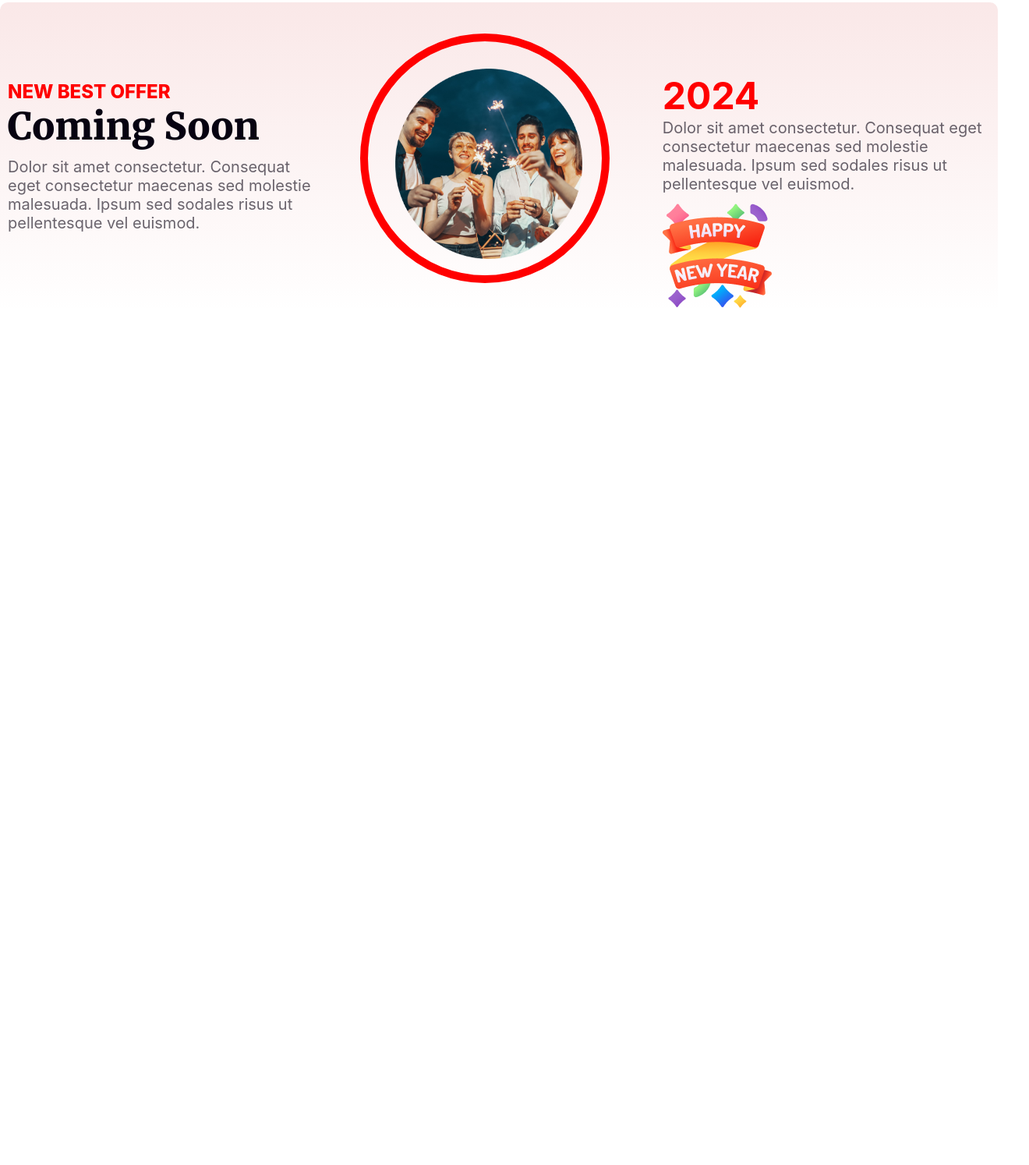
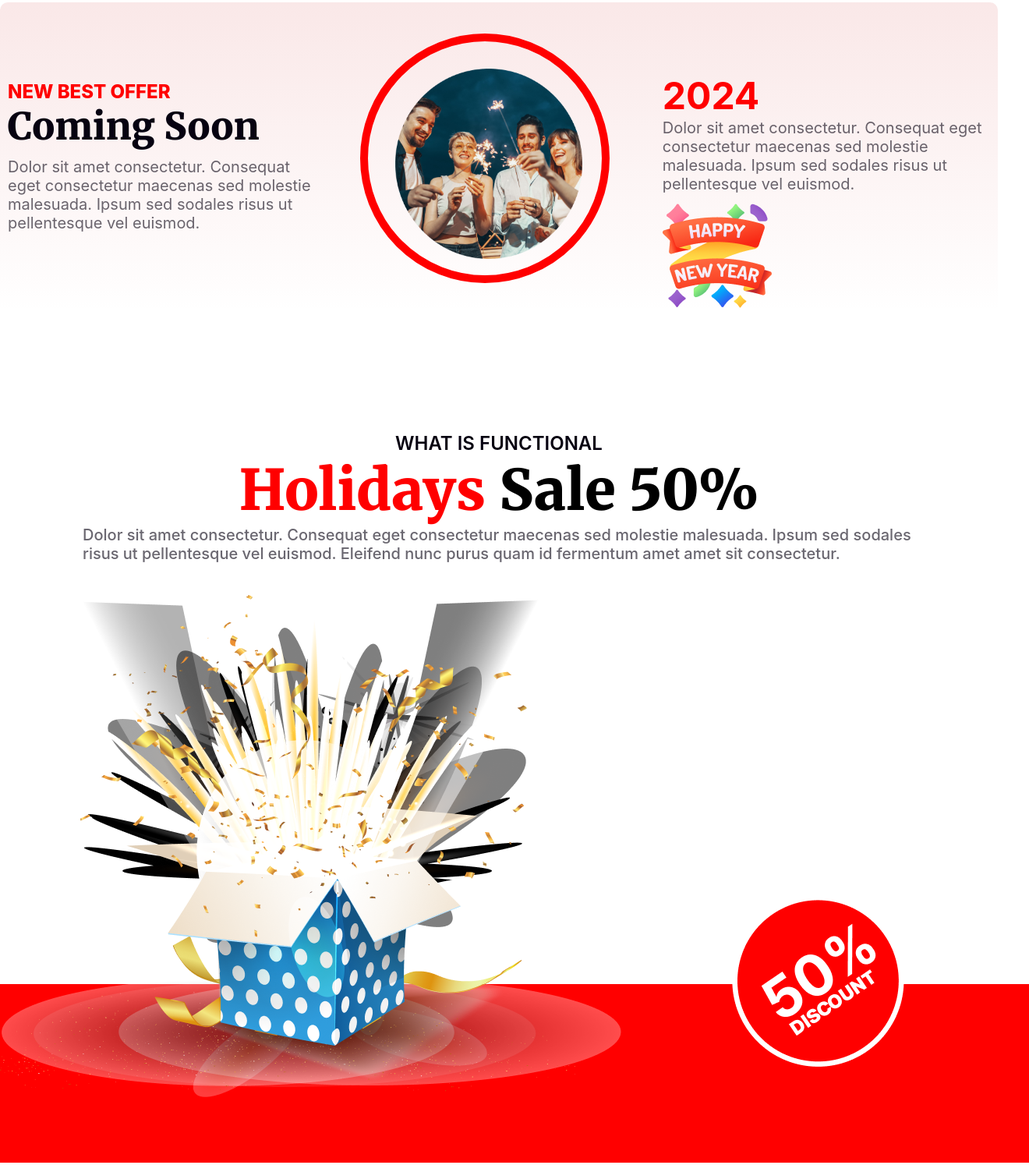
Before and after one commit to Chitra35006/Web_06_new_year, a plain HTML site: page index.html in a window 1280 px wide. Shown: the part 2649-4143 px from the top of the page at 78% size, 1320 px wide, since content can reach past the window. Before the commit the page ends 3082 px from the top, so only its background shows below. Drawn offline with Linux system fonts and the light colour scheme.

```diff
--- a/index.html
+++ b/index.html
@@ -78,6 +78,24 @@
         </section>
 
          <!-- <<<<<<<<<<<<offer section end here>>>>>>>>>>>>>> -->
+         <!-- <<<<<<<<<<<<Holyday section start here>>>>>>>>>>>>>> -->
+        <section class="holyday-container">
+            <div class="holyday-text-container">
+                <h5>WHAT IS FUNCTIONAL</h5>
+                <h4><span>Holidays</span> Sale 50%</h4>
+                <p>Dolor sit amet consectetur. Consequat eget consectetur maecenas sed
+                    molestie malesuada. Ipsum sed sodales risus ut pellentesque vel euismod. Eleifend nunc purus quam id fermentum amet amet sit consectetur.</p>
+            </div>
+            <div class="solid-color-container">
+            </div>
+            <div class="gift-box-container">
+            <img src="images/Group 75.png" alt="">
+            </div>
+            <div class="discount-container">
+            <img src="images/Group 44.png" alt="">
+            </div>
+        </section>
+         <!-- <<<<<<<<<<<<Holyday section end here>>>>>>>>>>>>>> -->
 
     </main>
     <footer>
--- a/styles/style.css
+++ b/styles/style.css
@@ -190,8 +190,9 @@
     height: 400px;
     background: linear-gradient(180.00deg, rgba(204, 27, 27, 0.1),rgba(238, 201, 201, 0) 100%);
     border-radius: 10px;
-    margin-bottom: 30px;
+    margin-bottom: 100px;
     display: flex;
+
 }
 .left-content{
 width: 33%;
@@ -268,3 +269,65 @@
     left: 0;
     bottom: 0;
 }
+/* <<<<<<<holyday-container>>>>>>>>>> */
+.holyday-container{
+max-width: 1320px;
+min-height: 986px;
+margin: 0 auto;
+position: relative;
+margin-bottom: 40px;
+}
+.holyday-text-container{
+display: flex;
+flex-direction: column;
+justify-content: center;
+align-items: center;
+padding-top: 10px;
+width: 1068px;
+height: 260px;
+margin: 0 auto;
+}
+.holyday-text-container h5{
+color: rgb(7, 2, 17);
+font-family: Inter;
+font-size: 24px;
+font-weight: 600;
+}
+.holyday-text-container h4{
+font-family: Merriweather;
+font-size: 72px;
+font-weight: 900;
+}
+.holyday-text-container span{
+font-family: Merriweather;
+font-size: 72px;
+font-weight: 900;
+color: red;
+}
+.holyday-text-container p{
+color: rgba(7, 2, 17, 0.6);
+font-family: Inter;
+font-size: 20px;
+font-weight: 500;
+}
+.solid-color-container{
+width: 1320px;
+height:229px;
+background-color: red;
+position: absolute;
+top: 77%;
+display: flex;
+}
+.gift-box-container{
+width: 674.82px;
+height: 577.96px;
+position: relative;
+z-index: 1;
+}
+.discount-container{
+width: 114px;
+height: 88px;
+position: absolute;
+bottom: 30%;
+left: 70%;
+}
```
